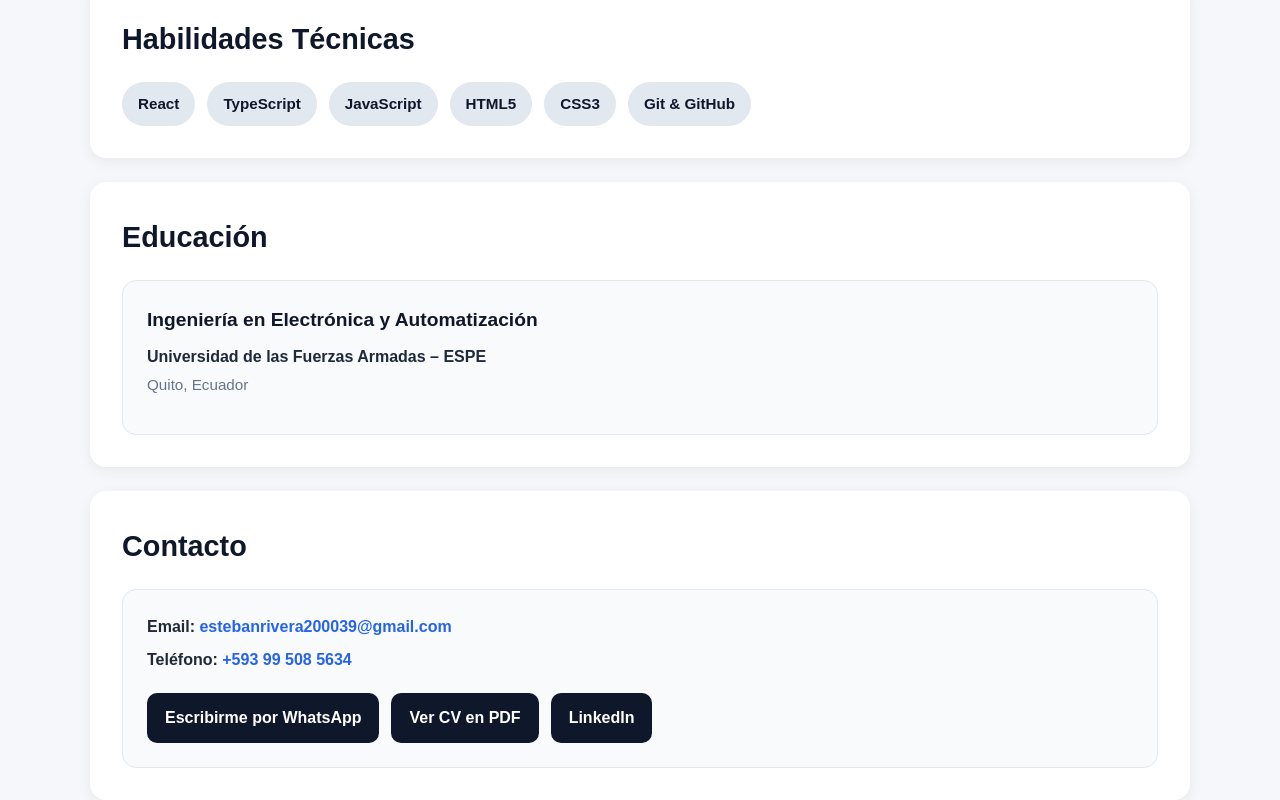
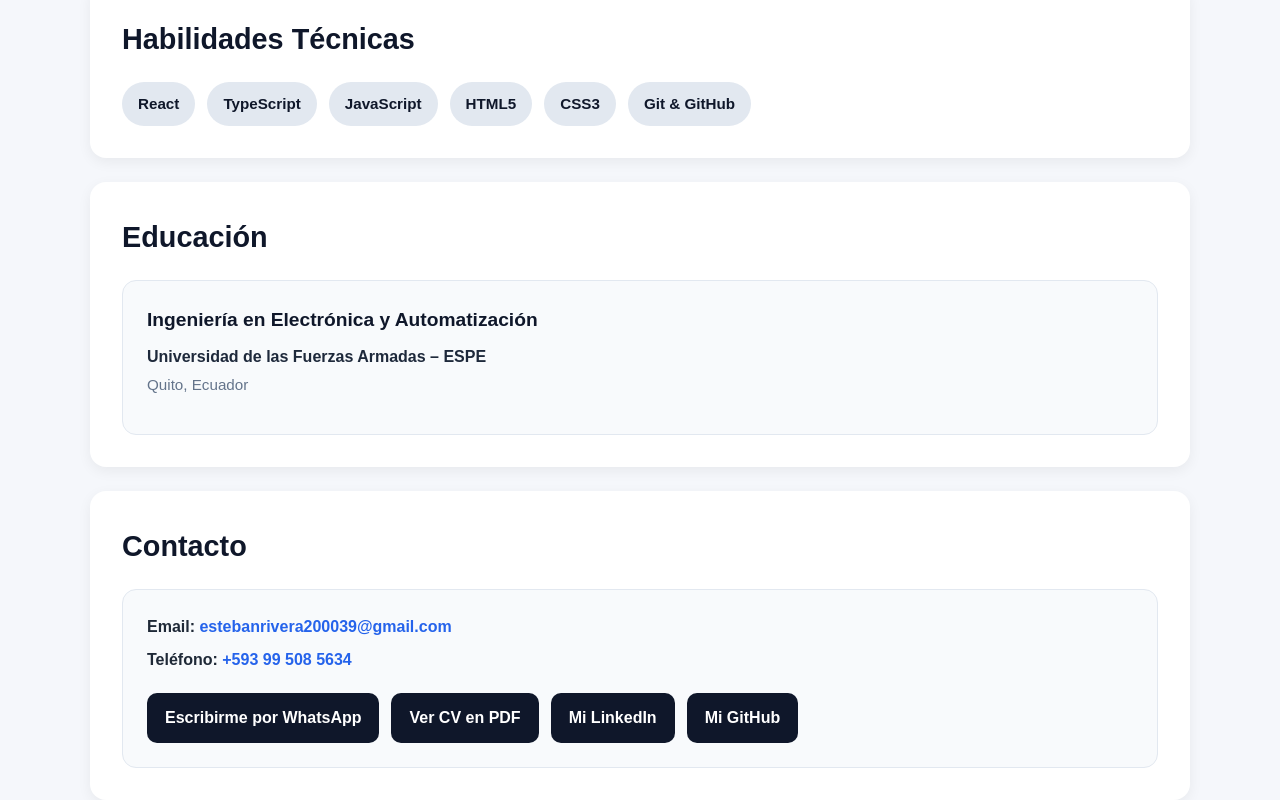
Before and after one commit to earivera6/cv-esteban-web, a React (Vite) app: page / in a window 1280 px wide. Shown: the part 1117-1917 px from the top of the page. Built offline with nearby package versions, Linux system fonts and the light colour scheme.

Commit message:
Actualizacion V2

```diff
--- a/src/App.tsx
+++ b/src/App.tsx
@@ -132,7 +132,16 @@ function App() {
                 rel="noreferrer"
                 className="btn btn-dark"
               >
-                LinkedIn
+                Mi LinkedIn
+              </a>
+
+              <a
+                href="https://github.com/earivera6/cv-esteban-web"
+                target="_blank"
+                rel="noreferrer"
+                className="btn btn-dark"
+              >
+                Mi GitHub
               </a>
             </div>
           </div>
```
Also changed, not shown: 1 other file (tests, documents, lock files or other folders).
